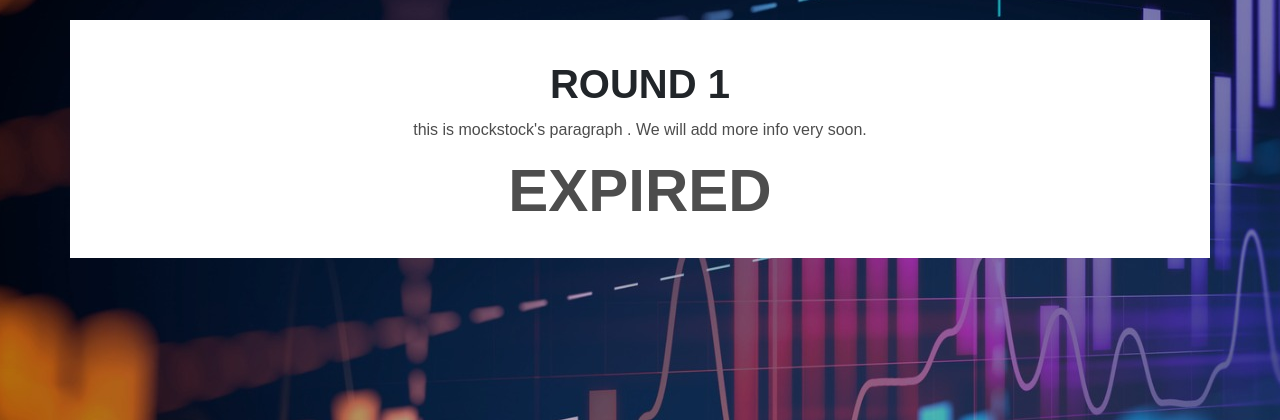
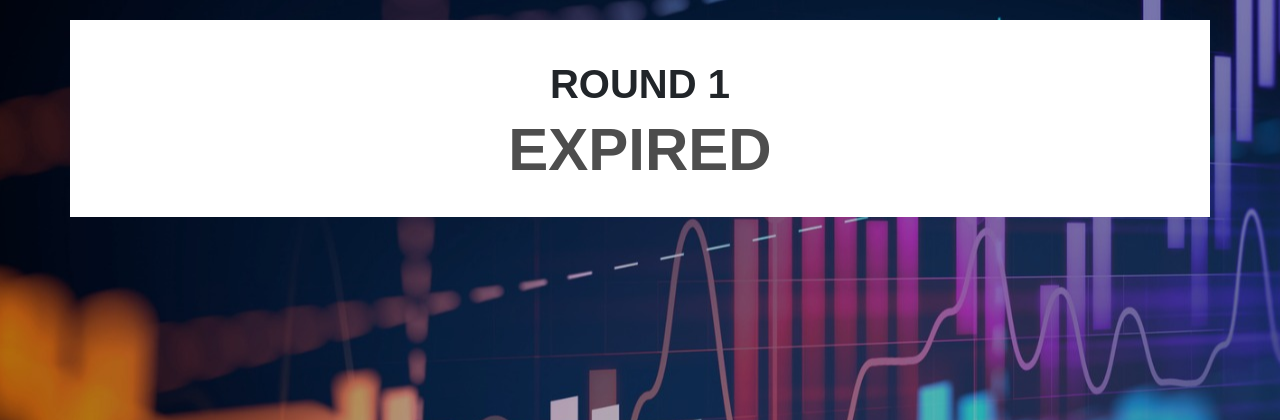
Before and after one commit to gitofdeepanshu/MockStock, a Flask app: page / in a window 1280 px wide. Shown: the part 56-476 px from the top of the page. Run offline with Flask 2, Linux system fonts and the light colour scheme; data that the repository does not hold is empty; some libraries are stand-ins or nearby versions.

Commit message:
remove unwanted p tag

```diff
--- a/app/templates/main/index.html
+++ b/app/templates/main/index.html
@@ -19,7 +19,6 @@
 <div id="promo">
     <div class="container site-section" style="margin-top: 36px;">
         <h1><strong>ROUND 1</strong> </h1>
-        <p>this is mockstock's paragraph . We will add more info very soon.</p>
         {% if current_user.is_authenticated %}
             <h2>Money Left <span class="badge badge-secondary" id="total_money">{{ current_user.money }}</span></h2>
         {% endif %}
```
